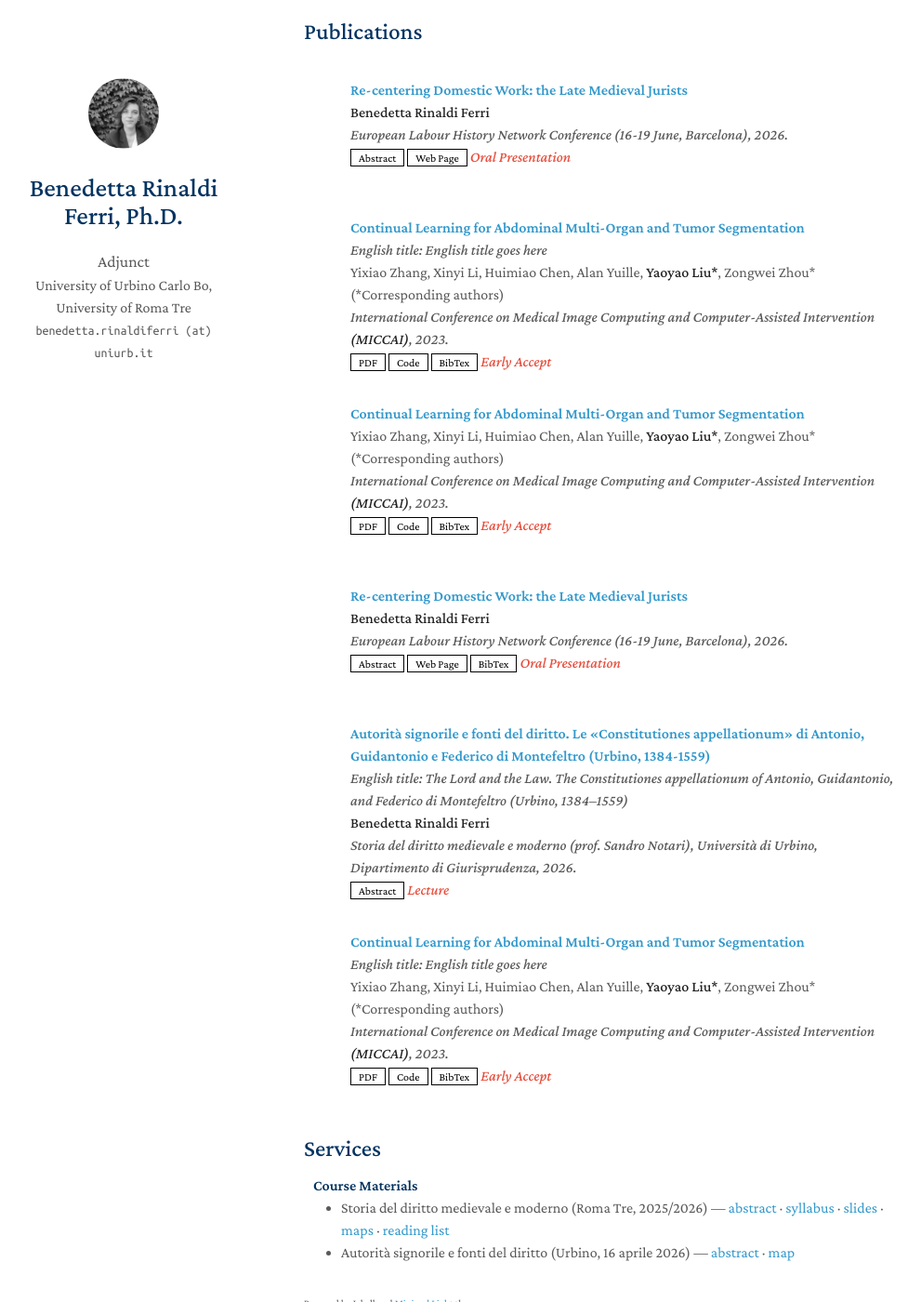
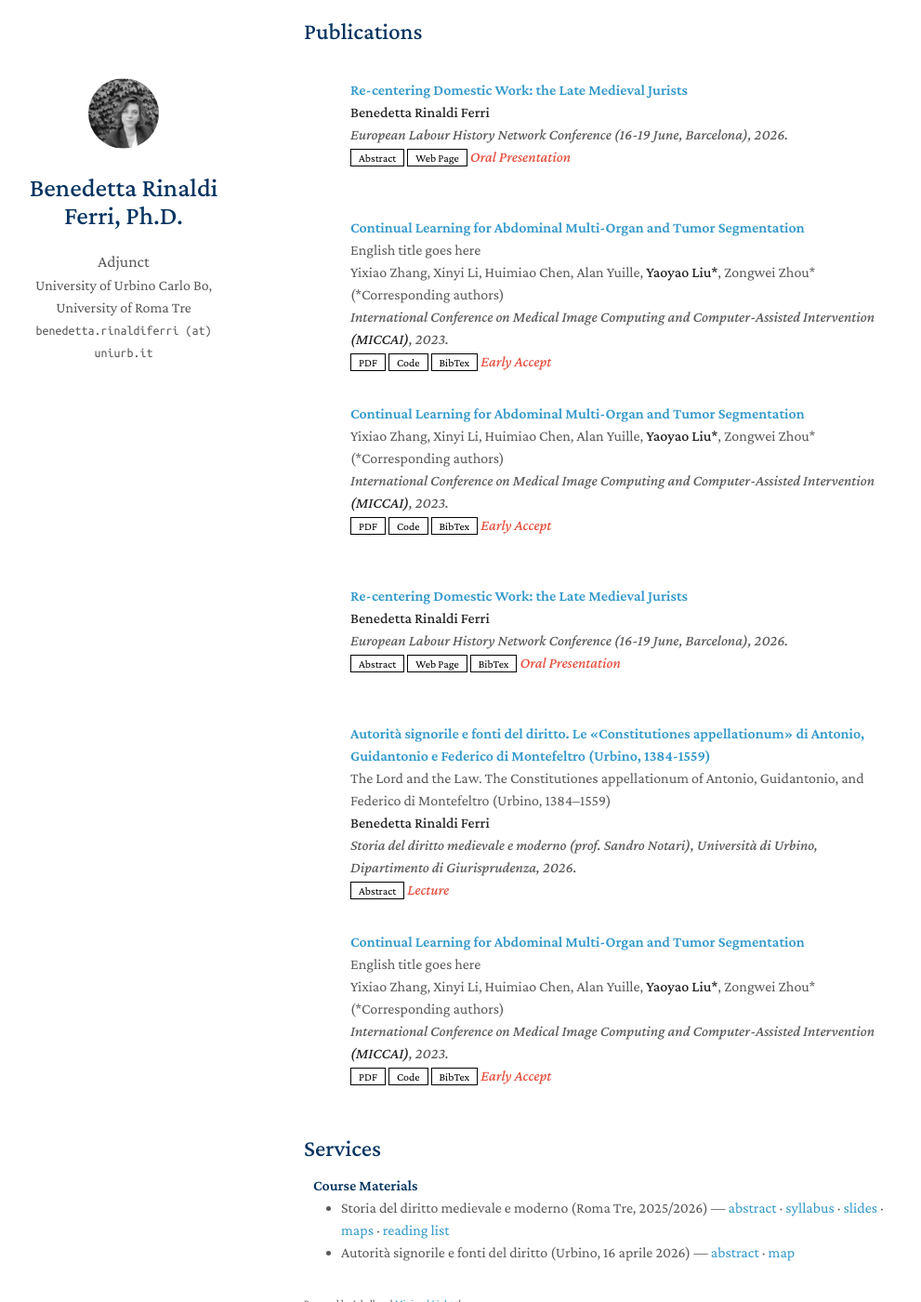
Before and after one commit to rinaldiferri/rinaldiferri.github.io, a Jekyll site: the page built from index.md, in a window 1280 px wide and 1400 px high, scrolled down 498 px. Shown: the whole window at 93% size, without its empty margins (143-1134 px from the left). Built offline with Jekyll 4.4.1, drawn with Linux system fonts in a browser that asks for light colours; a style sheet for code colours, icons or effects is not loaded; our own code applies the rules of GitHub Pages for plain Markdown files.

Commit message:
Update publications.md

```diff
--- a/_includes/publications.md
+++ b/_includes/publications.md
@@ -21,7 +21,7 @@
       </div>
    {% if link.english_title %}
     <div class="english-title">
-      <em>English title: {{ link.english_title }}</em>
+      {{ link.english_title }}
     </div>
     {% endif %}
 
```
